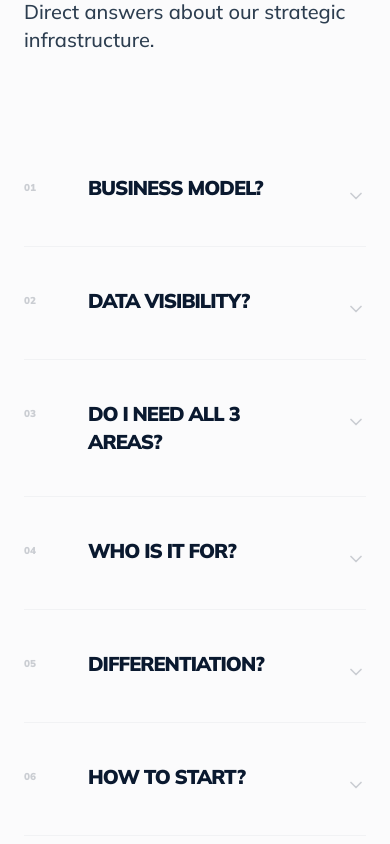
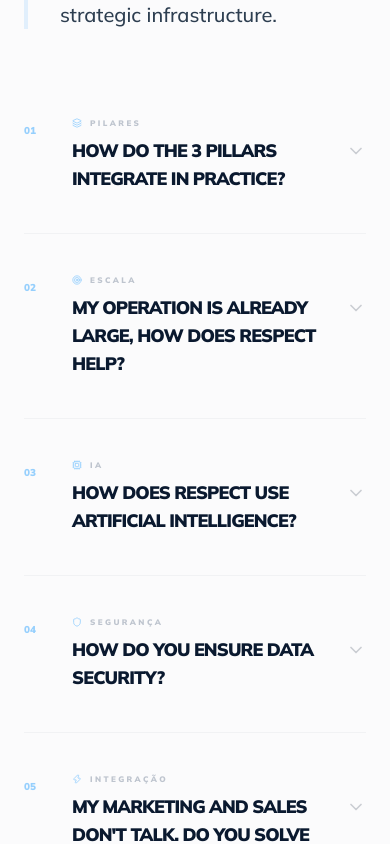
Before and after one commit to msabinoxd/respect, a React (Vite) app: page /#/ in a window 390 px wide. Shown: the part 10980-11824 px from the top of the page. Built offline with nearby package versions, Linux system fonts and the light colour scheme.

Commit message:
feat: implement FAQ component and add multi-language support for common content

```diff
--- a/src/components/FAQ.tsx
+++ b/src/components/FAQ.tsx
@@ -1,37 +1,57 @@
 import { useState } from 'react';
 import { motion, AnimatePresence } from 'motion/react';
-import { ChevronDown, HelpCircle } from 'lucide-react';
+import { ChevronDown, HelpCircle, Shield, Cpu, Target, Layers, Zap } from 'lucide-react';
 import { useTranslation } from 'react-i18next';
 import { fadeUpPremium, staggerSlow } from '../shared/animations.premium';
 import { Badge, Section, Container } from './base';
 
-const FAQ_KEYS = ['q1', 'q2', 'q3', 'q4', 'q5', 'q6'];
+const FAQ_KEYS = ['q1', 'q2', 'q3', 'q4', 'q5', 'q6', 'q7', 'q8', 'q9', 'q10'];
+
+const CATEGORY_MAP: Record<string, { label: string; icon: any }> = {
+  q1: { label: 'PILARES', icon: Layers },
+  q2: { label: 'ESCALA', icon: Target },
+  q3: { label: 'IA', icon: Cpu },
+  q4: { label: 'SEGURANÇA', icon: Shield },
+  q5: { label: 'INTEGRAÇÃO', icon: Zap },
+  q6: { label: 'STACK', icon: Layers },
+  q7: { label: 'TECNOLOGIA', icon: Shield },
+  q8: { label: 'DIFERENCIAL', icon: Target },
+  q9: { label: 'BLINDAGEM', icon: Shield },
+  q10: { label: 'DIAGNÓSTICO', icon: Zap },
+};
 
 function FAQItem({ qKey, index }: { qKey: string; index: number }) {
   const [open, setOpen] = useState(false);
   const { t } = useTranslation();
+  const CategoryIcon = CATEGORY_MAP[qKey]?.icon || HelpCircle;
 
   return (
-    <motion.div variants={fadeUpPremium} className="border-b border-[var(--color-glass-border-clean)]">
+    <motion.div variants={fadeUpPremium} className="border-b border-[var(--color-glass-border-clean)] group">
       <button
         onClick={() => setOpen(!open)}
-        className="w-full text-left bg-[var(--background)] py-10 flex items-start justify-between gap-10 group"
+        className="w-full text-left bg-[var(--background)] py-10 flex items-start justify-between gap-6 md:gap-10 transition-colors"
         aria-expanded={open}
       >
-        <span className="flex items-start gap-10">
-          <span className="text-[10px] font-black text-[var(--foreground)] opacity-20 pt-1.5 w-6 flex-shrink-0">
+        <span className="flex items-start gap-6 md:gap-10 flex-1">
+          <span className="text-[10px] font-black text-brand-blue opacity-40 pt-1.5 w-6 flex-shrink-0 group-hover:opacity-100 transition-opacity">
             {String(index + 1).padStart(2, '0')}
           </span>
-          <span className="text-xl md:text-2xl font-black text-text-title group-hover:text-brand-blue transition-colors uppercase tracking-tighter">
-            {t(`faq.${qKey}`)}
-          </span>
+          <div className="flex flex-col gap-2">
+            <div className="flex items-center gap-2 text-[8px] font-black tracking-[0.3em] text-text-muted opacity-40 group-hover:opacity-100 transition-opacity uppercase">
+               <CategoryIcon size={10} className="text-brand-blue" />
+               {CATEGORY_MAP[qKey]?.label}
+            </div>
+            <span className={`text-lg md:text-2xl font-black text-text-title transition-all uppercase tracking-tighter ${open ? 'text-brand-blue' : 'group-hover:text-brand-blue'}`}>
+              {t(`faq.${qKey}`)}
+            </span>
+          </div>
         </span>
         <motion.div
           animate={{ rotate: open ? 180 : 0 }}
           transition={{ duration: 0.3 }}
-          className="flex-shrink-0 mt-3"
+          className="flex-shrink-0 mt-6"
         >
-          <ChevronDown size={20} className="text-[var(--foreground)] opacity-20 group-hover:text-brand-blue transition-colors" />
+          <ChevronDown size={20} className={`transition-colors ${open ? 'text-brand-blue' : 'text-[var(--foreground)] opacity-20 group-hover:text-brand-blue'}`} />
         </motion.div>
       </button>
 
@@ -44,8 +64,8 @@ function FAQItem({ qKey, index }: { qKey: string; index: number }) {
             transition={{ duration: 0.3, ease: [0.25, 0.4, 0.25, 1] }}
             className="overflow-hidden"
           >
-            <div className="pb-10 pl-16 md:pl-28 max-w-2xl">
-              <p className="text-text-body leading-relaxed text-lg font-medium opacity-60">
+            <div className="pb-10 pl-12 md:pl-24 max-w-3xl">
+              <p className="text-text-body leading-relaxed text-base md:text-lg font-medium opacity-70">
                 {t(`faq.${qKey.replace('q', 'a')}`)}
               </p>
             </div>
@@ -60,15 +80,18 @@ export function FAQ() {
   const { t } = useTranslation();
 
   return (
-    <Section variant="white" id="faq">
-      <Container size="lg">
-        <div className="grid grid-cols-1 lg:grid-cols-12 gap-20">
+    <Section variant="white" id="faq" className="relative">
+      {/* Background decoration */}
+      <div className="absolute top-0 right-0 w-full h-full bg-dots-premium opacity-[0.02] pointer-events-none" />
+
+      <Container size="lg" className="relative z-10">
+        <div className="grid grid-cols-1 lg:grid-cols-12 gap-12 lg:gap-20">
           <motion.div
             initial="hidden"
             whileInView="visible"
             viewport={{ once: true, margin: '-80px' }}
             variants={staggerSlow}
-            className="lg:col-span-4 flex flex-col items-start"
+            className="lg:col-span-4 flex flex-col items-start lg:sticky lg:top-32 h-fit"
           >
             <motion.div variants={fadeUpPremium}>
               <Badge icon={HelpCircle} label={t('faq.badge')} variant="navy" className="mb-8" />
@@ -76,13 +99,13 @@ export function FAQ() {
 
             <motion.h2
               variants={fadeUpPremium}
-              className="text-4xl md:text-7xl font-black mb-8 text-text-title tracking-tighter uppercase font-display leading-tight"
+              className="text-4xl md:text-7xl font-black mb-8 text-text-title tracking-[-0.04em] uppercase font-display leading-[0.9]"
             >
               {t('faq.headline')}<br />
               <span className="text-brand-blue">{t('faq.headline_highlight')}</span>
             </motion.h2>
 
-            <motion.p variants={fadeUpPremium} className="text-text-body text-xl font-medium opacity-70">
+            <motion.p variants={fadeUpPremium} className="text-text-body text-xl font-medium opacity-60 border-l-4 border-brand-blue/10 pl-8">
               {t('faq.subline')}
             </motion.p>
           </motion.div>
@@ -92,7 +115,7 @@ export function FAQ() {
             whileInView="visible"
             viewport={{ once: true, margin: '-10px' }}
             variants={staggerSlow}
-            className="lg:col-span-8 flex flex-col"
+            className="lg:col-span-8 flex flex-col saas-card-premium bg-transparent border-none shadow-none"
           >
             {FAQ_KEYS.map((key, i) => (
               <FAQItem key={key} qKey={key} index={i} />
--- a/src/locales/en/common.json
+++ b/src/locales/en/common.json
@@ -133,18 +133,26 @@
     "headline": "TECHNICAL",
     "headline_highlight": "CLARITY.",
     "subline": "Direct answers about our strategic infrastructure.",
-    "q1": "Business model?",
-    "a1": "Consultative technical implementation focused on solidity and sustainable ROI.",
-    "q2": "Data visibility?",
-    "a2": "Total transparency. Decision-making dashboards for absolute CEO control.",
-    "q3": "Do I need all 3 areas?",
-    "a3": "The areas are modular, but technical fusion is what shields against margin leakage.",
-    "q4": "Who is it for?",
-    "a4": "Companies that reached their operational ceiling and need elite processes.",
-    "q5": "Differentiation?",
-    "a5": "We assume technical responsibility for the ecosystem. We end silos.",
-    "q6": "How to start?",
-    "a6": "Through a no-cost initial 30-minute technical diagnostic."
+    "q1": "How do the 3 pillars integrate in practice?",
+    "a1": "We operate in the technical fusion of Acquisition (Marketing), Architecture (IT), and Conversion (Sales). When these areas share the same data intelligence, margin leakage is eliminated.",
+    "q2": "My operation is already large, how does Respect help?",
+    "a2": "We focus on companies that have reached an operational ceiling. We implement elite processes so that growth doesn't generate technical chaos or loss of profitability.",
+    "q3": "How does Respect use Artificial Intelligence?",
+    "a3": "We use AI for predictive lead qualification and orchestrated business automations, ensuring the sales team focuses only on real opportunities.",
+    "q4": "How do you ensure data security?",
+    "a4": "We implement end-to-end encryption protocols, server shielding, and full compliance (GDPR/LGPD) to protect your business intelligence.",
+    "q5": "My marketing and sales don't talk. Do you solve this?",
+    "a5": "Yes. We eliminate data silos by creating a single technical layer where marketing feeds sales with surgical precision.",
+    "q6": "Do I need to change my current tools?",
+    "a6": "We are modular. Our engineering can integrate and optimize your current stack (CRM/Site) or implement a new high-performance structure if necessary.",
+    "q7": "Why is IT considered strategic here?",
+    "a7": "Slow or unstable technology costs revenue. At Respect, IT is the resilient foundation that supports uninterrupted revenue flow.",
+    "q8": "What's the difference compared to common agencies?",
+    "a8": "We aren't just a lead agency. We are execution engineers who take responsibility for your company's complete profit infrastructure.",
+    "q9": "What is 'Operational Shielding'?",
+    "a9": "It's our set of protocols ensuring your digital ecosystem handles traffic peaks and invasion attempts without stopping sales for a second.",
+    "q10": "How does the free diagnostic work?",
+    "a10": "A 30-minute technical session where we audit your main infrastructure bottlenecks and indicate the fastest path to efficiency 4.0."
   },
   "cta_final": {
     "badge": "CONTACT",
```
Also changed, not shown: src/locales/es/common.json (+20 -12 lines), src/locales/pt/common.json (+20 -12 lines).
